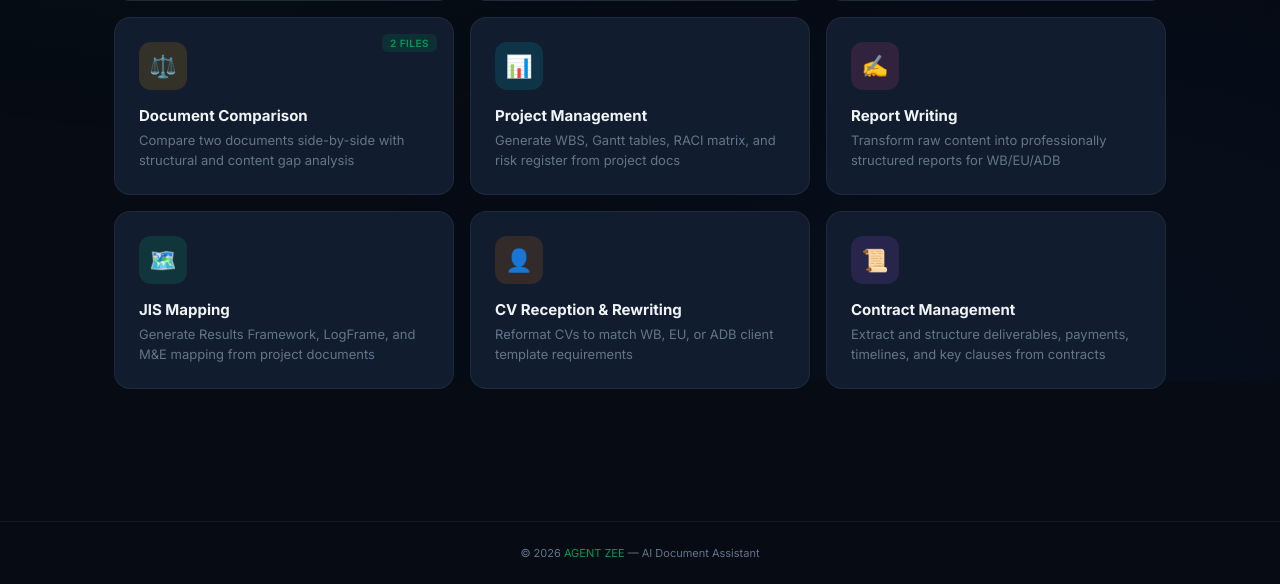
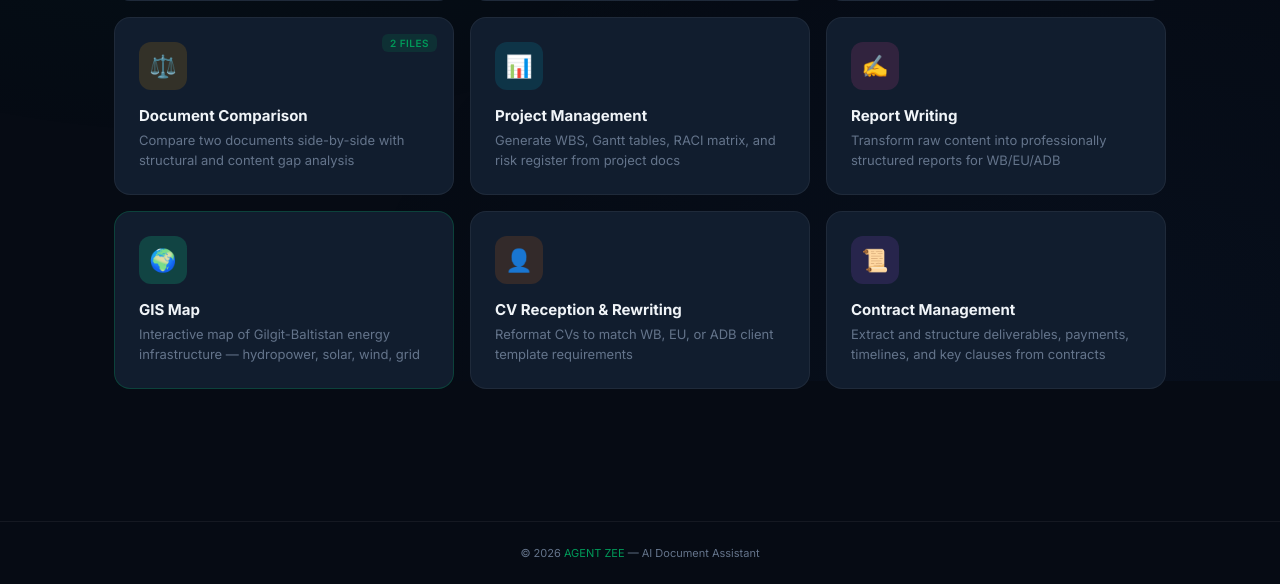
Before and after one commit to tanzeelsam-code/Integration-agent, a Flask app: page / in a window 1280 px wide. Shown: the part 419-1003 px from the top of the page. Run offline with Flask 3, Linux system fonts and the light colour scheme.

Commit message:
Replace JIS Mapping with GIS Map card in job grid
- Removed jis_mapping job entry and import
- Added gis_map entry with link to /map page
- GIS card navigates to interactive map instead of file upload
- Updated renderGrid(), list_jobs(), icons, and CSS

```diff
--- a/jobs/__init__.py
+++ b/jobs/__init__.py
@@ -9,7 +9,7 @@ from .document_analysis import process_analysis
 from .comparison import process_comparison
 from .project_management import process_project_management
 from .report_writing import process_report
-from .jis_mapping import process_jis_mapping
+
 from .cv_rewriting import process_cv_rewrite
 from .contract_management import process_contract
 from input_adapter import supported_extensions_csv
@@ -104,19 +104,15 @@ JOB_REGISTRY = {
         ],
         "processor": process_report,
     },
-    "jis_mapping": {
-        "name": "JIS Mapping",
-        "description": "Generate Results Framework, LogFrame, and M&E mapping from project documents",
-        "icon": "jis",
-        "accept": ACCEPTED_UPLOADS,
+    "gis_map": {
+        "name": "GIS Map",
+        "description": "Interactive map of Gilgit-Baltistan energy infrastructure — hydropower, solar, wind, grid",
+        "icon": "gis",
+        "accept": ".geojson,.json",
         "multi_file": False,
-        "fields": [
-            {"id": "framework_type", "label": "Framework Type", "type": "select",
-             "options": ["Results Framework", "Logical Framework (LogFrame)", "M&E Matrix", "Full Package"],
-             "default": "Full Package"},
-            {"id": "sector", "label": "Sector", "default": "Energy"},
-        ],
-        "processor": process_jis_mapping,
+        "fields": [],
+        "processor": None,
+        "link": "/map",
     },
     "cv_rewrite": {
         "name": "CV Reception & Rewriting",
@@ -159,7 +155,7 @@ def list_jobs() -> list[dict]:
     """Return list of all jobs with metadata (no processor reference)."""
     result = []
     for jid, info in JOB_REGISTRY.items():
-        result.append({
+        entry = {
             "id": jid,
             "name": info["name"],
             "description": info["description"],
@@ -167,5 +163,8 @@ def list_jobs() -> list[dict]:
             "accept": info["accept"],
             "multi_file": info["multi_file"],
             "fields": info["fields"],
-        })
+        }
+        if info.get("link"):
+            entry["link"] = info["link"]
+        result.append(entry)
     return result
--- a/templates/index.html
+++ b/templates/index.html
@@ -210,9 +210,6 @@
             background: rgba(236, 72, 153, 0.15);
         }
 
-        .job-icon.jis {
-            background: rgba(16, 185, 129, 0.15);
-        }
 
         .job-icon.cv {
             background: rgba(249, 115, 22, 0.15);
@@ -757,7 +754,8 @@
         <!-- Hero -->
         <div class="hero">
             <h2>What would you like to do?</h2>
-            <p>Select a job below to get started. Upload DOCX, PDF, or image files and let the agent process them for you.</p>
+            <p>Select a job below to get started. Upload DOCX, PDF, or image files and let the agent process them for
+                you.</p>
         </div>
 
         <!-- Job Grid -->
@@ -784,7 +782,7 @@
     <script>
         const ICONS = {
             format: '📄', proposal: '📋', analysis: '🔍', comparison: '⚖️',
-            project: '📊', report: '✍️', jis: '🗺️', cv: '👤', contract: '📜', gis: '🌍'
+            project: '📊', report: '✍️', cv: '👤', contract: '📜', gis: '🌍'
         };
 
         let jobs = [];
@@ -804,14 +802,23 @@
 
         function renderGrid() {
             const grid = document.getElementById('jobGrid');
-            grid.innerHTML = jobs.map(j => `
+            grid.innerHTML = jobs.map(j => {
+                if (j.link) {
+                    return `
+        <div class="job-card" onclick="window.location.href='${j.link}'" style="cursor:pointer;border-color:rgba(0,153,89,0.3)">
+            <div class="job-icon ${j.icon}">${ICONS[j.icon] || '📁'}</div>
+            <h3>${j.name}</h3>
+            <p>${j.description}</p>
+        </div>`;
+                }
+                return `
         <div class="job-card" onclick="openJob('${j.id}')">
             <div class="job-icon ${j.icon}">${ICONS[j.icon] || '📁'}</div>
             ${j.multi_file ? '<span class="job-badge">2 Files</span>' : ''}
             <h3>${j.name}</h3>
             <p>${j.description}</p>
-        </div>
-    `).join('');
+        </div>`;
+            }).join('');
         }
 
         // ── Modal ──
```
